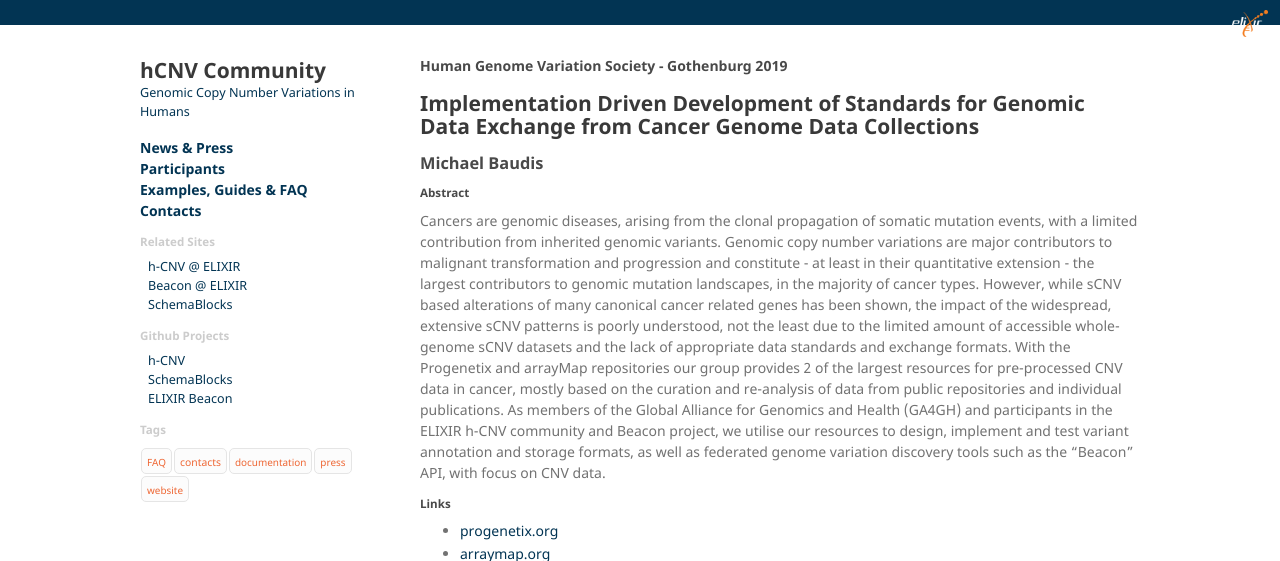
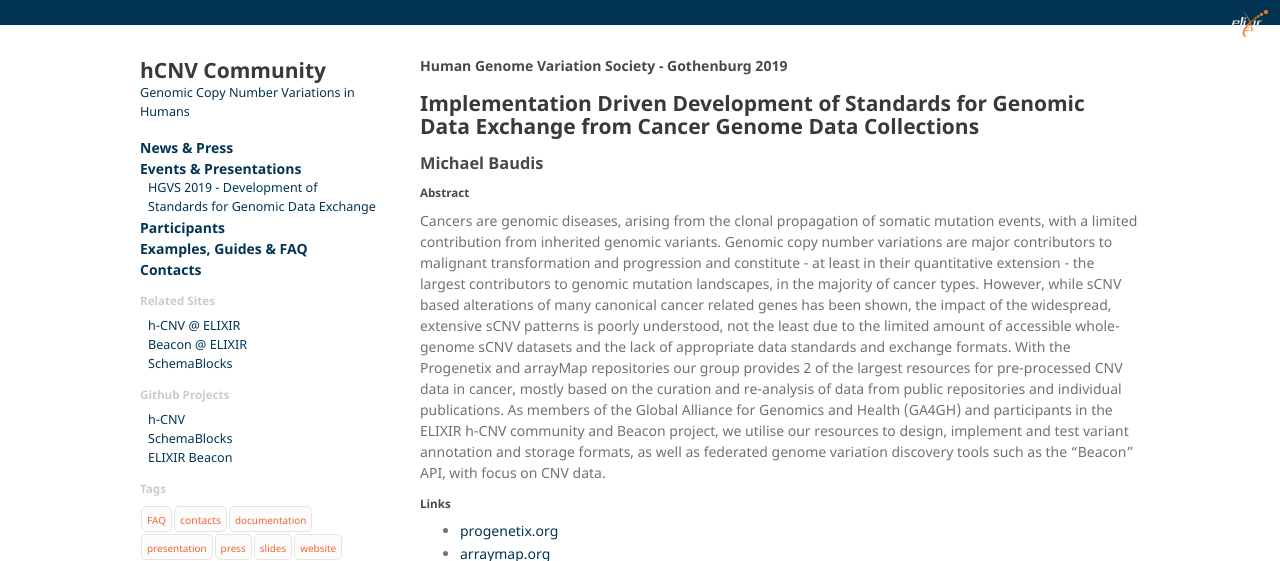
Before and after one commit to kvongruenigen/hcnv.github.io, a Jekyll site: the page built from pages/_posts/2019-06-14-talk-HGVS-Gothenburg-michael.md, in a window 1280 px wide, cut to the strip 0-561 px from the top of the page. Built offline with Jekyll 4.4.1, drawn with Linux system fonts in a browser that asks for light colours.

Commit message:
retagging of first presentation page

```diff
--- a/_config.yml
+++ b/_config.yml
@@ -49,7 +49,7 @@ nav_cat_blocks:     # comma-separated "label,type,label_visibility"
 standard:
   general: 'About...'
   news: 'News & Press'
-  events: Events
+  events: 'Events & Presentations'
   people: Participants
   howto: 'Examples, Guides & FAQ'
   minutes: 'Meeting minutes'
@@ -81,6 +81,8 @@ cloud_tags:
   - contacts
   - contributors
   - developers
+  - presentation
+  - slides
   - documentation
   - FAQ
   - press
--- a/pages/_posts/2019-06-14-talk-HGVS-Gothenburg-michael.md
+++ b/pages/_posts/2019-06-14-talk-HGVS-Gothenburg-michael.md
@@ -3,11 +3,12 @@ title: "HGVS 2019 - Development of Standards for Genomic Data Exchange"
 layout: default
 date: 2019-06-14
 category:
-  - presentations
+  - events
 tags:
   - talk
   - presentation
   - abstract
+  - slides
 pdf_file_name: "2019-06-14___Michael-Baudis__genomic-Exchange-Standards-from-Cancer-Genome-Data__HGVS2019.pdf"
 pdf_file_type: slides
 ---
```
